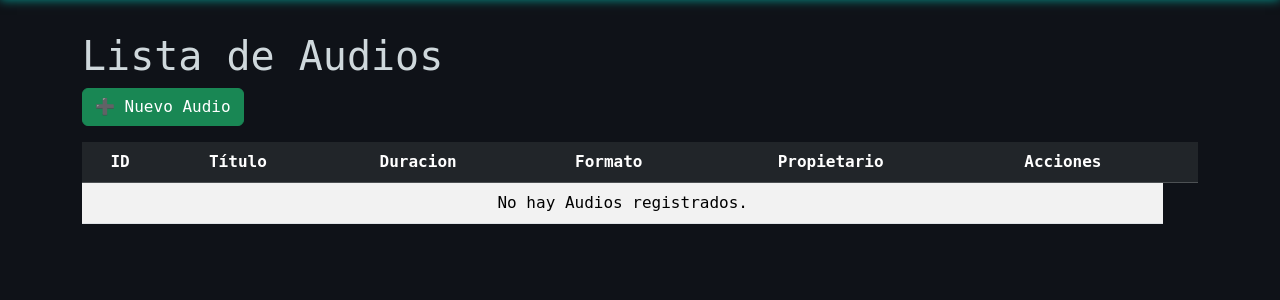
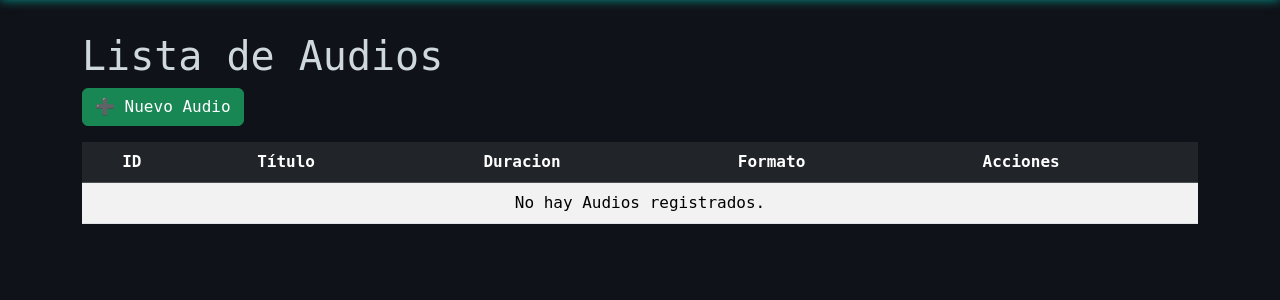
Before and after one commit to DevCadi/BIBLIOTECA, a Flask app: page /audios/ in a window 1280 px wide; the page is wider, and only the part inside the window is pictured. Shown: the part 100-400 px from the top of that part. Run offline with Flask 3, Linux system fonts and the light colour scheme.

Commit message:
Adri uWu uWu

```diff
--- a/models/audio_model.py
+++ b/models/audio_model.py
@@ -7,15 +7,13 @@ class Audio(db.Model):
     id_material = db.Column(db.Integer, db.ForeignKey('materiales.id_material'), nullable=False)
     duracion = db.Column(db.Float, nullable=False)
     formato = db.Column(db.String(50), nullable=False)
-    propietario = db.Column(db.String(150), nullable=False)
 
     material = db.relationship('Material', back_populates = 'audio')
 
-    def __init__(self, id_material ,duracion, formato, propietario):
+    def __init__(self, id_material ,duracion, formato):
         self.id_material = id_material
         self.duracion = duracion
         self.formato = formato
-        self.propietario = propietario
 
     def save(self):
         db.session.add(self)
@@ -32,12 +30,11 @@ class Audio(db.Model):
         return Audio.query.get(id_audio)
 
     #actualizar
-    def update(self, id_material=None, duracion=None, formato=None, propietario=None):
-        if id_material and duracion and formato and propietario:
+    def update(self, id_material=None, duracion=None, formato=None):
+        if id_material and duracion and formato:
             self.id_material= id_material
             self.duracion = duracion
             self.formato = formato
-            self.propietario = propietario
         db.session.commit()
 
     #eliminar
--- a/templates/audios/create.html
+++ b/templates/audios/create.html
@@ -22,10 +22,6 @@
         <label for="" class="form-label">Formato</label>
         <input type="text" class="form-control" name="formato" required>
     </div>
-    <div class="mb-3">
-        <label for="" class="form-label">Propietario</label>
-        <input type="text" class="form-control" name="propietario" required>
-    </div>
     <button type="submit" class="btn btn-primary">Registrar audio</button>
 </form>
 
--- a/templates/audios/edit.html
+++ b/templates/audios/edit.html
@@ -22,10 +22,6 @@
         <label for="" class="form-label">Formato</label>
         <input type="text" class="form-control" name="formato" value="{{audio.formato}}" required>
     </div>
-    <div class="mb-3">
-        <label for="" class="form-label">Propietario</label>
-        <input type="text" class="form-control" name="propietario" value="{{audio.propietario}}" required>
-    </div>
     <button type="submit" class="btn btn-primary">Actualizar audio</button>
 </form>
 
--- a/templates/audios/index.html
+++ b/templates/audios/index.html
@@ -14,7 +14,6 @@
             <th>Título</th>
             <th>Duracion</th>
             <th>Formato</th>
-            <th>Propietario</th>
             <th>Acciones</th>
             <th></th>
         </tr>
@@ -26,7 +25,6 @@
         <td>{{item.id_audio}}</td>
         <td>{{item.duracion}}</td>
         <td>{{item.formato}}</td>
-        <td>{{item.propietario}}</td>
         <td>
             <a href="{{url_for('audio.edit',id_audio=item.id_audio)}}" class="btn btn-warning">Editar</a>
         </td>
```
